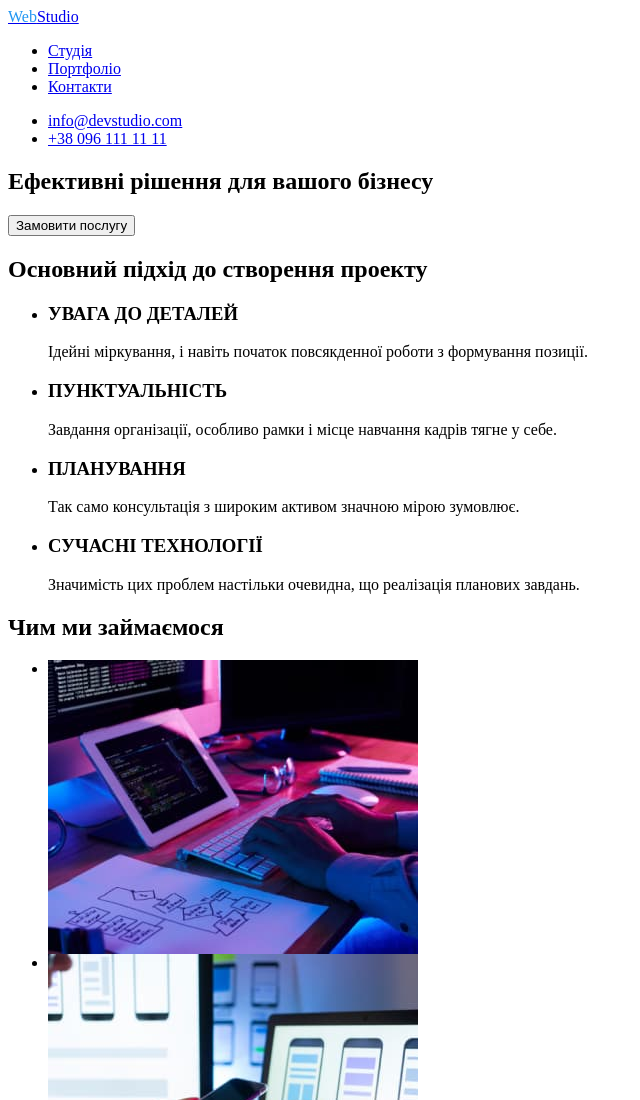
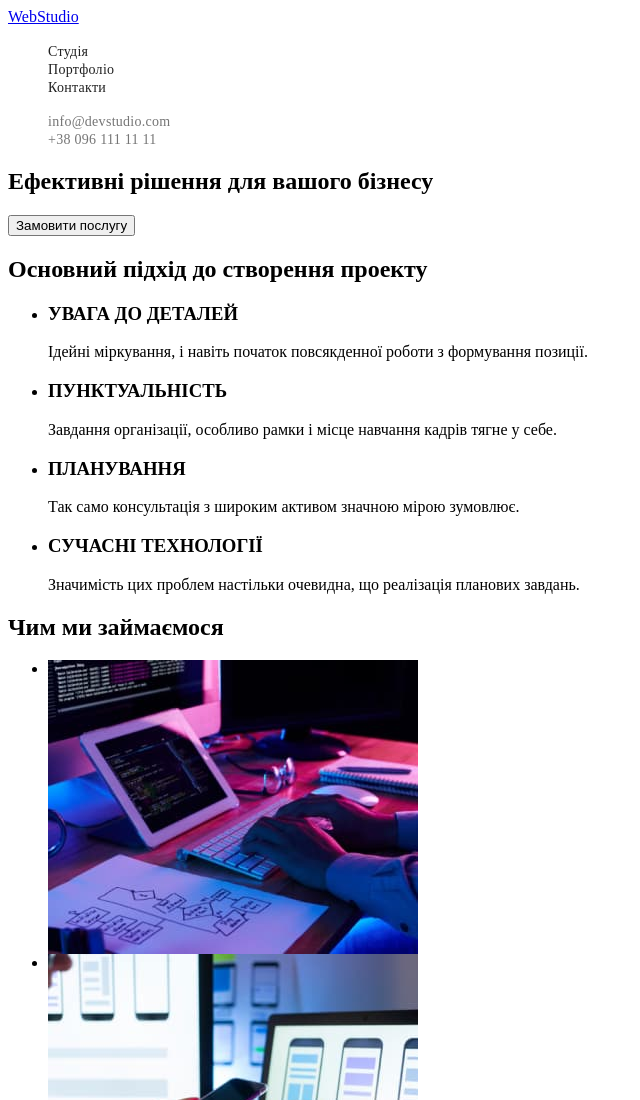
Before and after one commit to Heveliev-destress/goit-markup-hw-02, a plain HTML site: page index.html in a window 1280 px wide. Shown: the top 1100 px of the page, without its empty margins (0-640 px from the left). Drawn offline with Linux system fonts and the light colour scheme.

Commit message:
add style in <header>

```diff
--- a/css/styles.css
+++ b/css/styles.css
@@ -13,17 +13,47 @@ img{display: block;}
 .body {
 
 }
+.header{}
+.nav{}
+.logo{}
+.menu{}
+.menu-item{}
+.menu-link{
+    font-family: 'Roboto' sans-serif;
+    font-weight: 500;
+    font-size: 14px;
+    line-height: 1.14;
+    letter-spacing: 0.02em;
 
+    color: #212121;
+}
+.menu-link:hover,
+.menu-link:focus
+{
+    color:#2196F3;
+}
+.contact{}
+.contact-phone-number{
+    font-family: 'Roboto' sans-serif;
+    font-weight: 500;
+    font-size: 14px;
+    line-height: 1.14;
+    letter-spacing: 0.02em;
 
-.header-logo-first{color: #2196F3;}
-.header-logo-second {color: #000000;}
-.header-logo-first, .header-logo-second{}
+    color:#757575;
+}
+.contact-email{
+    font-family: 'Roboto' sans-serif;
+    font-weight: 500;
+    font-size: 14px;
+    line-height: 1.14;
+    letter-spacing: 0.02em;
 
-
-
-.header-navigation a:hover
-.header-navigation a:focus
-
-.hero{
-background-color:  #2F303A;
+    color: #757575;
 }
+.contact-email:hover,
+.contact-email:focus,
+.contact-phone-number:hover,
+.contact-phone-number:focus{
+color:#2196F3;
+}
--- a/index.html
+++ b/index.html
@@ -11,21 +11,20 @@
     <link rel="stylesheet" href="./css/styles.css">
 </head>
 <body class="body">
-    <header>
-
-        <a href="index.html">
-            <span class="header-logo-first">Web</span>Studio
+    <header class="header">
+        <nav class="nav">
+        <a class="logo" href="index.html">
+            WebStudio
         </a>
-        <nav>
-        <ul>
-            <li><a href="index.html" >Студія</a> </li>
-            <li><a href="portfolio.html"> Портфоліо</a> </li>
-            <li><a href="#"> Контакти</a></li>
+        <ul class="menu list">
+            <li class="menu-item"><a class="menu-link link" href="index.html" >Студія</a> </li>
+            <li class="menu-item"><a class="menu-link link" href="portfolio.html"> Портфоліо</a> </li>
+            <li class="menu-item"><a class="menu-link link" href="#"> Контакти</a></li>
         </ul>
         </nav>
-        <ul>
-            <li><a href="mailto:info@devstudio.com">info@devstudio.com</a></li>
-            <li><a href="tel:+380961111111">+38 096 111 11 11</a></li>
+        <ul class="contact list">
+            <li><a class="link contact-phone-number" href="mailto:info@devstudio.com">info@devstudio.com</a></li>
+            <li><a class="link contact-email" href="tel:+380961111111">+38 096 111 11 11</a></li>
         </ul>
     </header>
     <main>
```
